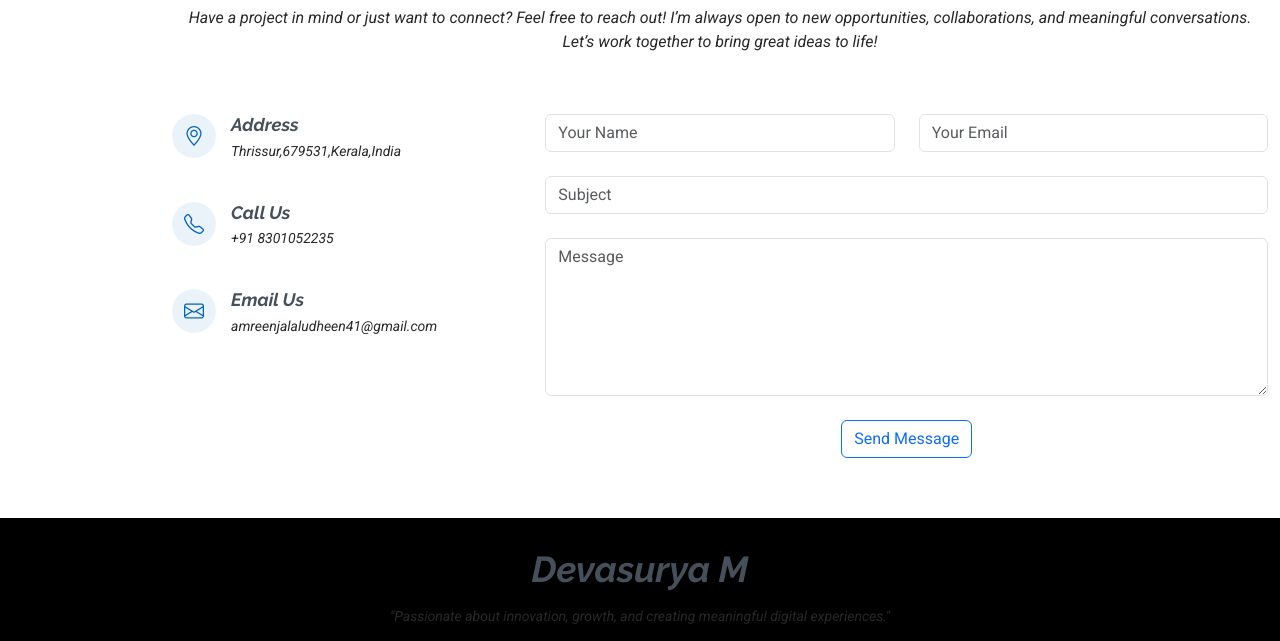
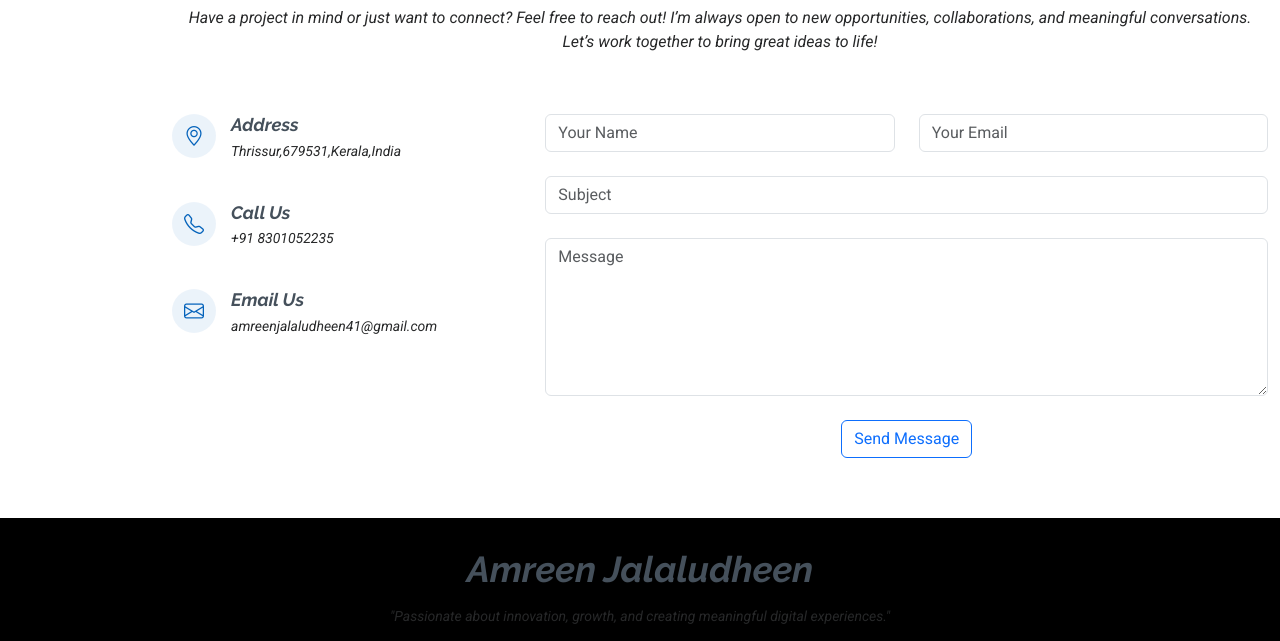
Before and after one commit to amreenjalaludheen41-stack/personalworkfoliyo, a plain HTML site: page index.html in a window 1280 px wide. Shown: the part 5653-6294 px from the top of the page. Drawn offline with nearby package versions, Linux system fonts and the light colour scheme; a script that the page names is missing.

Commit message:
Update index.html

```diff
--- a/index.html
+++ b/index.html
@@ -655,7 +655,7 @@
 
   <footer id="footer" class="footer position-relative light-background">
     <div class="container">
-      <h3 class="sitename">Devasurya M</h3>
+      <h3 class="sitename">Amreen Jalaludheen</h3>
       <p>"Passionate about innovation, growth, and creating meaningful digital experiences."</p>
       <div class="social-links d-flex justify-content-center">
         <a href=""><i class="bi bi-twitter-x"></i></a>
```
